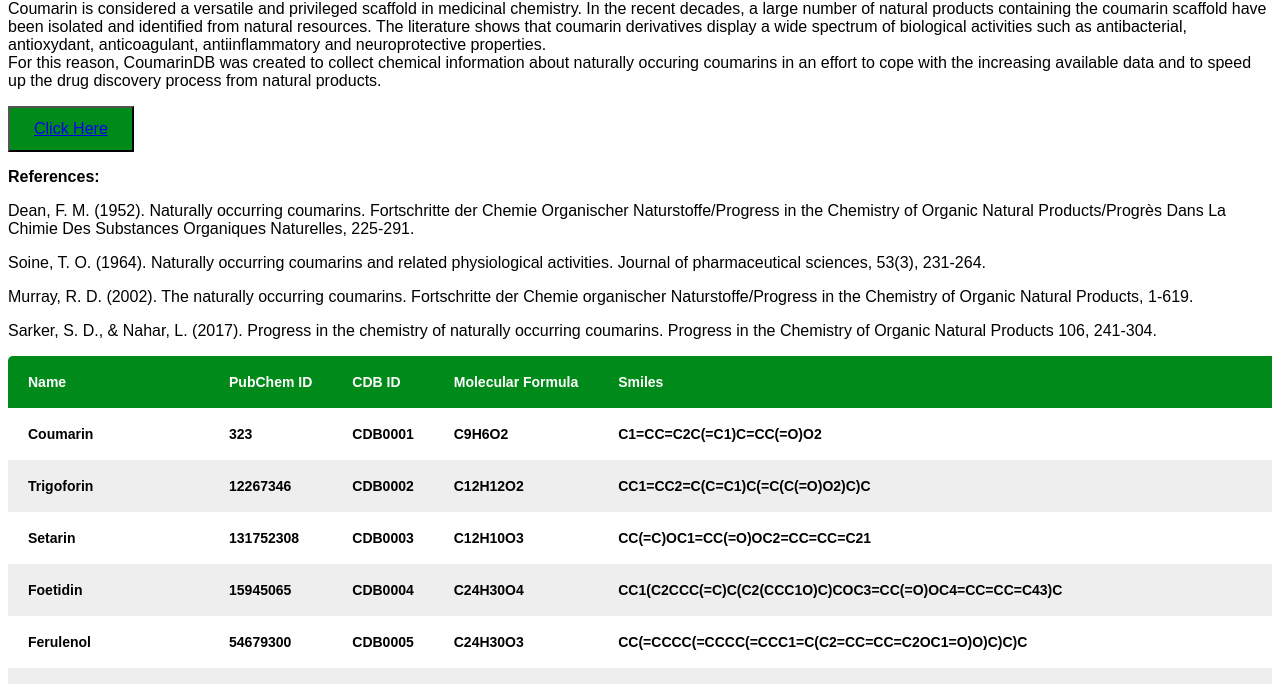
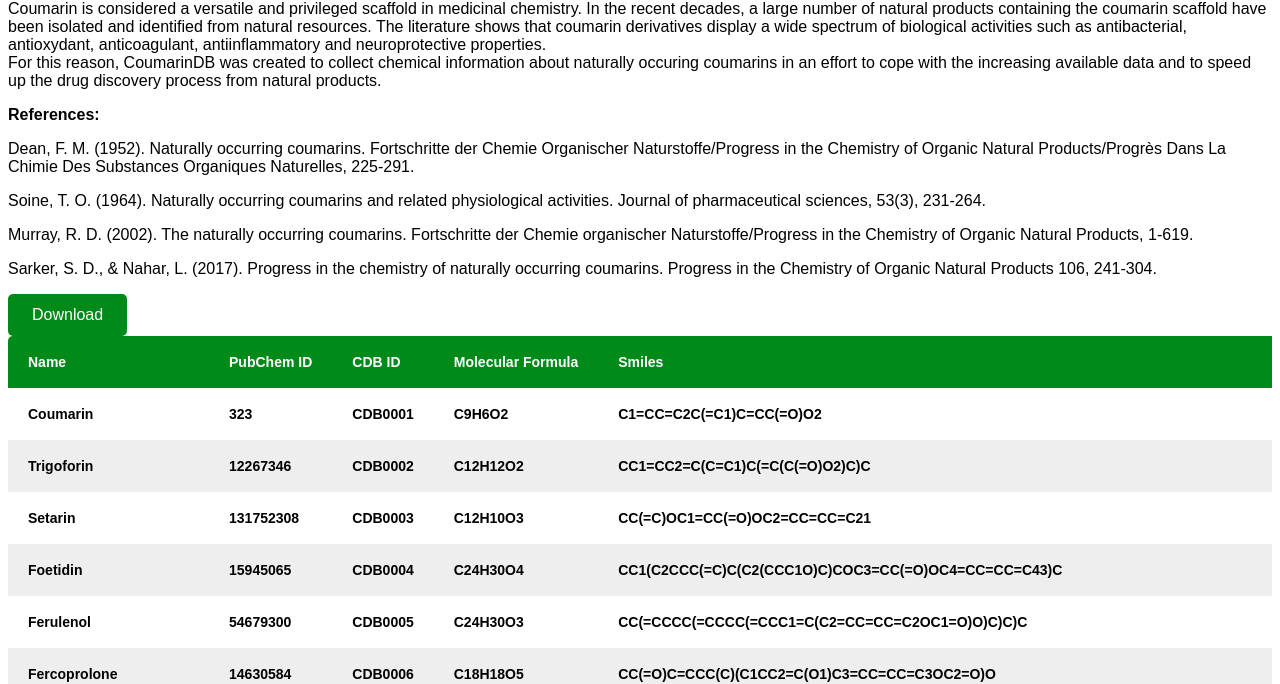
Before and after one commit to yboulaamane/CoumarinDB, a plain HTML site: page index.html in a window 1280 px wide. Shown: the part 124-808 px from the top of the page. Drawn offline with nearby package versions, Linux system fonts and the light colour scheme; a script that the page names is missing.

Commit message:
Update index.html

```diff
--- a/index.html
+++ b/index.html
@@ -70,8 +70,6 @@ tr:nth-child(even) {
    <img src="https://raw.githubusercontent.com/yboulaamane/CoumarinDB/main/header.png">
 <p style="font-family:Arial;" "text-align: justify;" font=Arial> Coumarin is considered a versatile and privileged scaffold in medicinal chemistry. In the recent decades, a large number of natural products containing the coumarin scaffold have been isolated and identified from natural resources. The literature shows that coumarin derivatives display a wide spectrum of biological activities such as antibacterial, antioxydant, anticoagulant, antiinflammatory and neuroprotective properties.<br />For this reason, CoumarinDB was created to collect chemical information about naturally occuring coumarins in an effort to cope with the increasing available data and to speed up the drug discovery process from natural products.<br /></p>
 
-<button style="background-color:#008a19; padding: 12px 24px; font-size: 16px;"><a href="https://github.com/yboulaamane/CoumarinDB/blob/main/coumarinDB-2D.sdf" target="_blank">Click Here</a></button>
-
 <p style="font-family:Arial;""text-align: justify;"><strong>References:</strong></p>
 <p style="font-family:Arial;""text-align: justify;">Dean, F. M. (1952). Naturally occurring coumarins. Fortschritte der Chemie Organischer Naturstoffe/Progress in the Chemistry of Organic Natural Products/Progr&egrave;s Dans La Chimie Des Substances Organiques Naturelles, 225-291.</p>
 <p style="font-family:Arial;""text-align: justify;">Soine, T. O. (1964). Naturally occurring coumarins and related physiological activities. Journal of pharmaceutical sciences, 53(3), 231-264.</p>
@@ -80,6 +78,9 @@ tr:nth-child(even) {
 
 <body translate="no">
 
+<a href="https://github.com/yboulaamane/CoumarinDB/raw/main/coumarinDB-2D.sdf" download>
+  <button style="background-color: #008a19; color: white; padding: 12px 24px; font-size: 16px; border: none; border-radius: 5px;">Download</button>
+</a>
 
 
         <meta charset="UTF-8">
```
